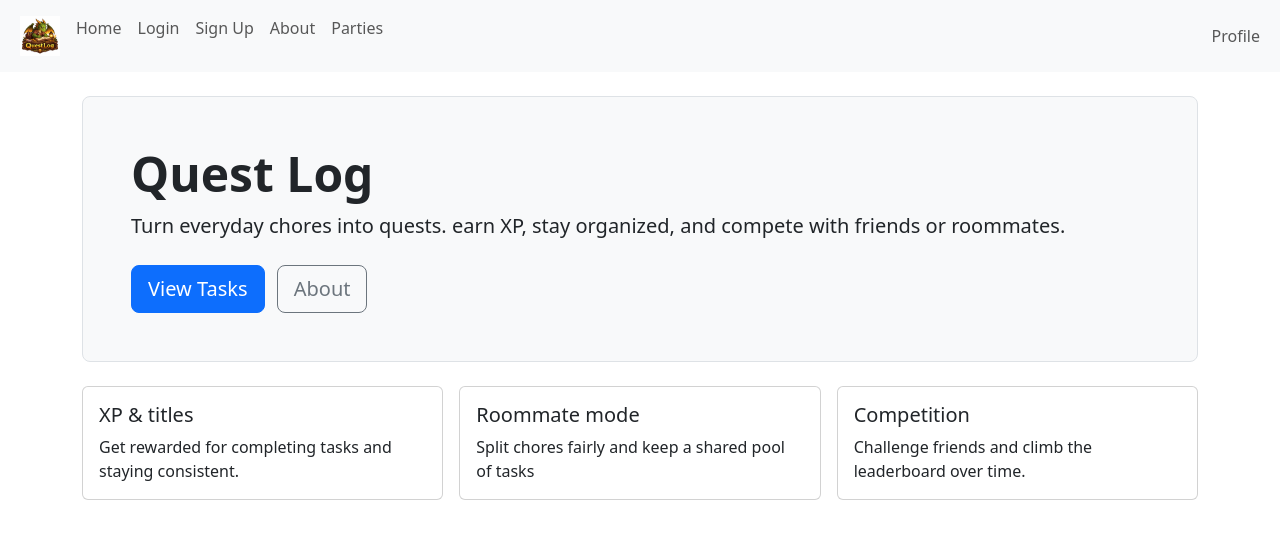
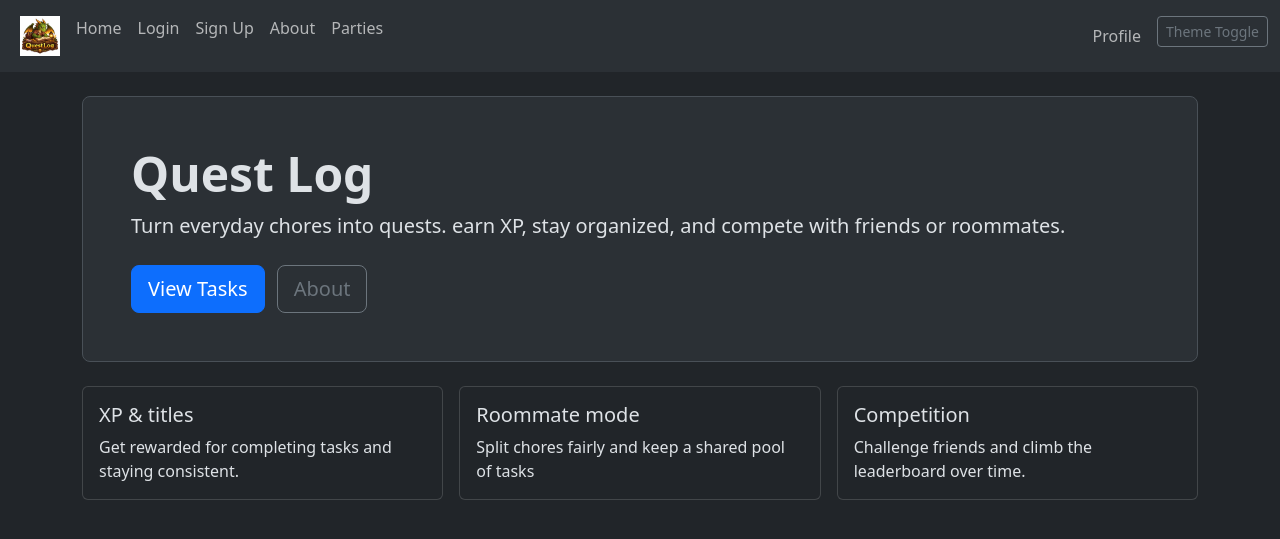
Before and after one commit to UCCS-CS4300-5300/QuestLog, a Django app: page / in a window 1280 px wide. Shown: the top 539 px of the page. Run offline with Django 5.2, Linux system fonts and the light colour scheme; some libraries are stand-ins or nearby versions.

Commit message:
dark mode implemented, very minor snippet changes, some parts of the wesbite were hard coded to be white so i swapped those out

```diff
--- a/QuestLog/templates/base.html
+++ b/QuestLog/templates/base.html
@@ -1,26 +1,23 @@
 {% load static %}
 <!doctype html>
-<html lang="en">
+<html lang="en" data-bs-theme="dark">
 <head>
   <meta charset="utf-8" />
   <meta name="viewport" content="width=device-width, initial-scale=1" />
   <title>{% block title %}QuestLog{% endblock %}</title>
-  {# Load the tag library #}
+    {# Load the tag library #}
   {% load django_bootstrap5 %}
-
   {# Load CSS and JavaScript #}
   {% bootstrap_css %}
   {% bootstrap_javascript %}
-
   {# Display django.contrib.messages as Bootstrap alerts #}
   {% bootstrap_messages %}
+
+
 </head>
-
 <body>
-  <nav class="navbar navbar-expand-sm bg-light">
-
+  <nav class="navbar navbar-expand-sm bg-body-tertiary">
   <div class="container-fluid">
-    <!-- Links -->
     <ul class="navbar-nav">
       <li class="nav-item">
         <a class="nav-link" href="#">
@@ -45,7 +42,6 @@
         <a class="nav-link" href="{% url 'QuestLog:register' %}">Sign Up</a>
       </li>
   {% endif %}
-
       <li class="nav-item">
         <a class="nav-link" href="{% url 'QuestLog:about' %}">About</a>
       </li>
@@ -58,18 +54,26 @@
       </li>
       {% endif %}
     </ul>
-    <ul class="navbar-nav">
+    <ul class="navbar-nav ms-auto">
       <li class="nav-item">
         <a class="nav-link" href="{% url 'QuestLog:profile' %}">Profile</a>
       </li>
+      <li class="nav-item">
+        <button class="btn btn-outline-secondary btn-sm ms-2" onclick="toggleTheme()">Theme Toggle</button>
+      </li>
     </ul>
   </div>
-
 </nav>
-
   <div class="container py-4">
     {% block content %}{% endblock %}
   </div>
 
+<script>
+  function toggleTheme() {
+    const html = document.documentElement;
+    const current = html.getAttribute('data-bs-theme');
+    html.setAttribute('data-bs-theme', current === 'dark' ? 'light' : 'dark');
+  }
+</script>
 </body>
 </html>
--- a/QuestLog/templates/create_party.html
+++ b/QuestLog/templates/create_party.html
@@ -17,7 +17,7 @@
 </head>
 
 <body>
-  <nav class="navbar navbar-expand-sm bg-light">
+  <nav class="navbar navbar-expand-sm bg-body-tertiary">
 
   <div class="container-fluid">
     <!-- Links -->
--- a/QuestLog/templates/home.html
+++ b/QuestLog/templates/home.html
@@ -2,7 +2,7 @@
 {% block title %}Home | Quest Log{% endblock %}
 
 {% block content %}
-    <div class="p-5 mb-4 bg-light rounded-3 border">
+    <div class="p-5 mb-4 bg-body-tertiary rounded-3 border">
         <h1 class="display-5 fw-bold">    Quest Log</h1>
         <p class="fs-5 mb-4">
             Turn everyday chores into quests. earn XP, stay organized, and compete with friends or roommates.
--- a/QuestLog/templates/parties.html
+++ b/QuestLog/templates/parties.html
@@ -25,7 +25,7 @@
             <div class="fw-semibold">{{ party.party_name }}</div>
             <div class="small text-muted">{{ party.members.count }} member{{ party.members.count|pluralize }}</div>
           </div>
-          <span class="badge text-bg-light">View</span>
+          <span class="badge text-bg-body-tertiary">View</span>
         </a>
       {% endfor %}
     </div>
```
